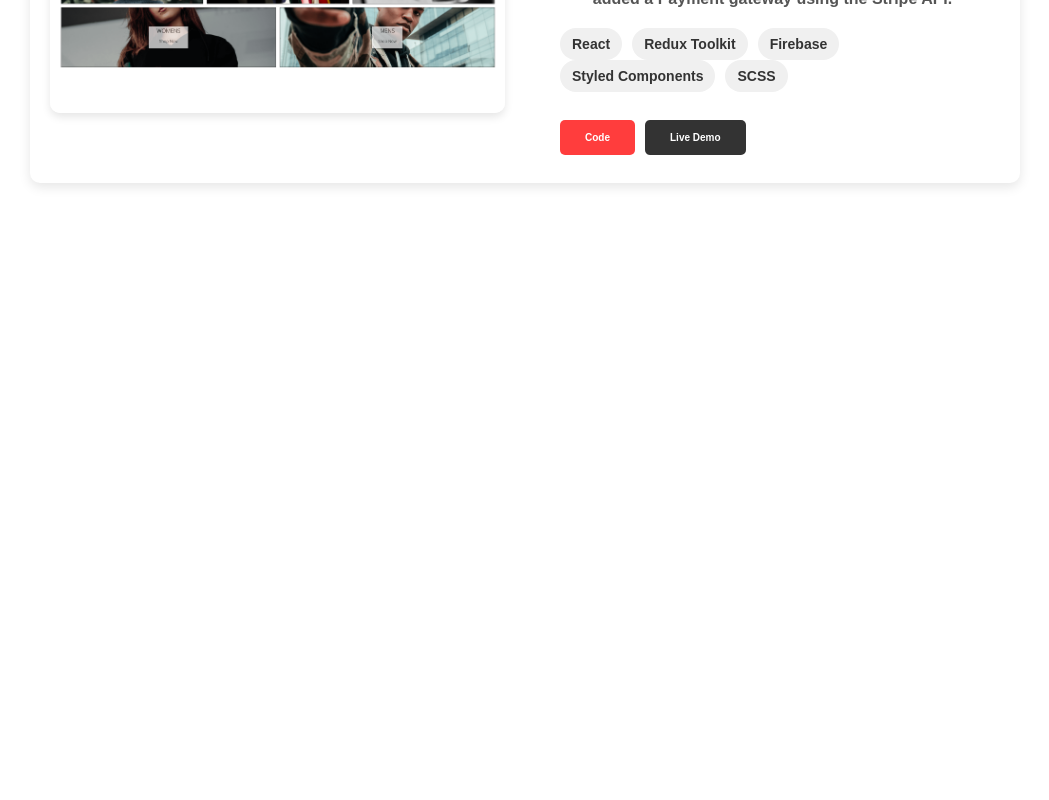
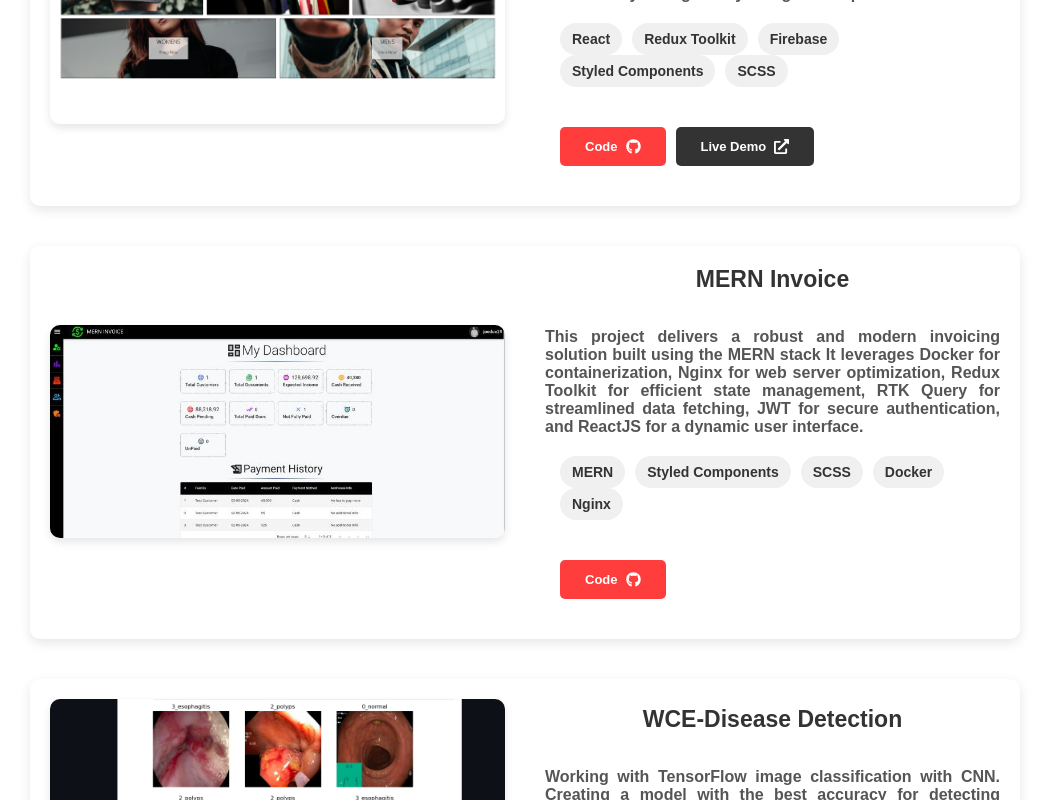
Before and after one commit to hn-agnihotri29/my_portfolio, a React (Create React App) app: page / in a window 1280 px wide. Shown: the part 2280-3080 px from the top of the page, without its empty margins (115-1164 px from the left). Before the commit the page ends 2503 px from the top, so only its background shows below. Built offline with nearby package versions, Linux system fonts and the light colour scheme.

Commit message:
Added the more projects and modified the btn.

```diff
--- a/src/components/ProjectWork/ProjectWork.style.scss
+++ b/src/components/ProjectWork/ProjectWork.style.scss
@@ -25,7 +25,7 @@
       padding-left: 40px;
 
       h3 {
-        font-size: 28px;
+        font-size: 23px;
         margin-bottom: 15px;
         color: #333;
       }
@@ -34,6 +34,7 @@
         font-size: 16px;
         color: #555;
         margin-bottom: 20px;
+        text-align: justify;
       }
 
       .technologies {
@@ -55,9 +56,14 @@
       .project-links {
         margin-top: 40px;
         margin-left: 15px;
+        display: flex;
 
         .btn {
           padding: 12px 25px;
+          display: flex;
+          align-items: center;
+          gap: 8px;
+          font-size: 13px;
           background-color: #ff3d3d;
           color: white;
           text-decoration: none;
@@ -66,8 +72,16 @@
           transition: background-color 0.3s;
           margin-right: 10px;
 
+          .icon {
+            font-size: 15px; // Increase the size of the icon
+          }
+
           &:hover {
             background-color: #e63434;
+          }
+
+          .code-btn {
+            background-color: #ff3d3d; // Red for the GitHub Code button
           }
 
           &.live-demo {
@@ -75,6 +89,9 @@
 
             &:hover {
               background-color: #555;
+            }
+            .icon {
+              font-size: 15px; // Increase the size of the external link icon
             }
           }
         }
--- a/src/components/ProjectWork/Projectwork.jsx
+++ b/src/components/ProjectWork/Projectwork.jsx
@@ -1,5 +1,6 @@
 import React from "react";
 import './ProjectWork.style.scss';
+import { FaGithub, FaExternalLinkAlt } from "react-icons/fa";
 
 const ProjectWork = ({
     projectName,
@@ -23,12 +24,12 @@ const ProjectWork = ({
                     ))}
                 </div>
                 <div className="project-links">
-                    <a href={githubLink} className="btn" target="_blank" rel="noopener noreferrer">
-                        Code
+                    <a href={githubLink} className="btn code-btn" target="_blank" rel="noopener noreferrer">
+                        Code <FaGithub className="icon"/>
                     </a>
                     {liveDemoLink && (
                         <a href={liveDemoLink} className="btn live-demo" target="_blank" rel="noopener noreferrer">
-                            Live Demo
+                            Live Demo <FaExternalLinkAlt className="icon"/>
                         </a>
                     )}
                 </div>
--- a/src/components/Projects/Project.jsx
+++ b/src/components/Projects/Project.jsx
@@ -19,6 +19,30 @@ const Project = () => {
                     githubLink="https://github.com/hn-agnihotri29/crwn-clothing-e-commerce"
                     liveDemoLink="https://kaleidoscopic-lolly-57b67b.netlify.app/"
                 />
+                <ProjectWork
+                    projectName="MERN Invoice"
+                    projectDescription="This project delivers a robust and modern invoicing solution built using the MERN stack
+                                        It leverages Docker for containerization,
+                                         Nginx for web server optimization,
+                                         Redux Toolkit for efficient state management,
+                                          RTK Query for streamlined data fetching,
+                                          JWT for secure authentication, and ReactJS for a dynamic user interface.
+
+"
+                    imageUrl="/image/mi.jpeg"
+                    technologies={['MERN', 'Styled Components', 'SCSS', 'Docker', 'Nginx']}
+                    githubLink="https://github.com/hn-agnihotri29/mern-invoice"
+                />
+
+                <ProjectWork
+                    projectName="WCE-Disease Detection"
+                    projectDescription="Working with TensorFlow image classification with CNN. Creating a model with the best accuracy for detecting different cancerous cells in the
+                                        stomach with 82% validation accuracy.
+                                        "
+                    imageUrl="/image/wce.png"
+                    technologies={['Python', 'TensorFlow']}
+                    githubLink="https://github.com/hn-agnihotri29/WCE-disease_detection"
+                />
             </div>
 
         </div>
```
Also changed, not shown: public/image/mi.jpeg (added), public/image/wce.png (added).
